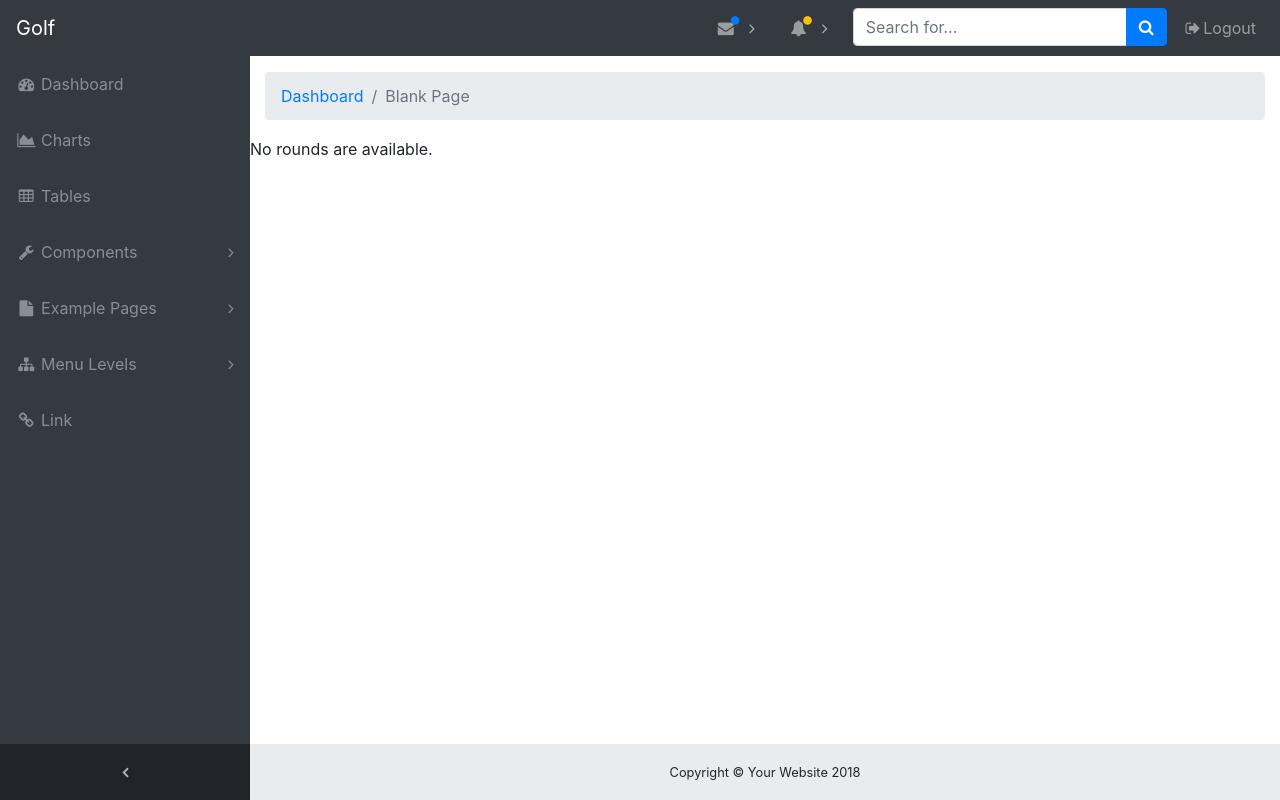
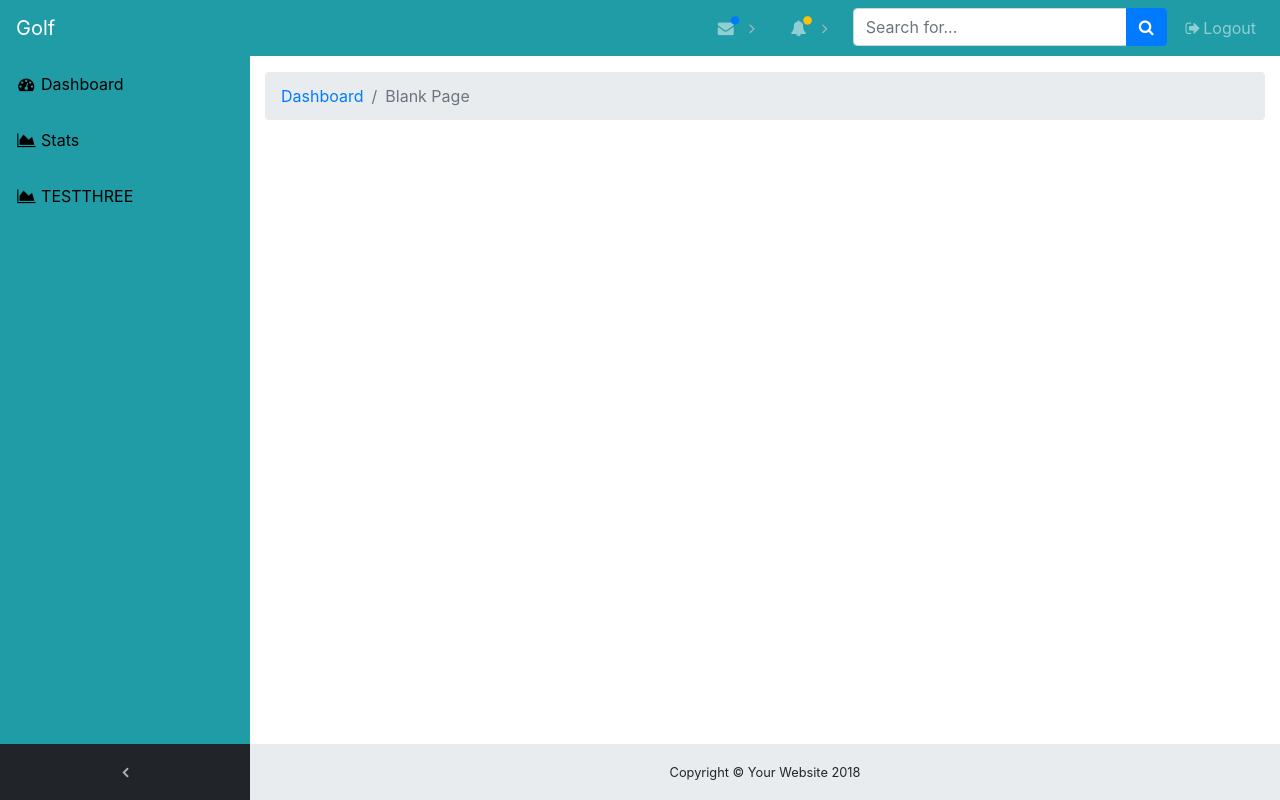
Before and after one commit to HunterProgram22/KudelaCorp, a Django app: page /Golf/ in a window 1280 px wide. Run offline with Django 3.2, Linux system fonts and the light colour scheme; the visitor is signed in with stand-in values (Sample User, id 1); data that the repository does not hold is empty; some libraries are stand-ins or nearby versions.

Commit message:
Continue working on templates.

```diff
--- a/Golf/templates/Golf/GolfBase.html
+++ b/Golf/templates/Golf/GolfBase.html
@@ -1,5 +1,41 @@
 {% extends 'KudelaCorp/AppBase.html' %}
 
-{% block title %}Testing TEST Again{% endblock %}
+{% block title %}Golf Home{% endblock %}
 
-{% block linkTest %}<a href="/test/">Test Page</a>{% endblock %}
+{% block style %}
+#mainNav.navbar-dark .navbar-collapse .navbar-sidenav {
+  background: #1f9ca6!important;
+}
+
+.bg-dark {
+  background-color: #1f9ca6!important;
+}
+
+#mainNav.navbar-dark .navbar-collapse .navbar-sidenav > .nav-item > .nav-link {
+    color: black!important;
+}
+{% endblock %}
+
+
+<!-- Navigation-->
+{% block navbar-brand-link %}<a class="navbar-brand" href="/Golf/">{% endblock %}
+{% block navbar-brand-title %}Golf{% endblock %}</a>
+
+{% block linkHTML %}<a href="Golf/test/">{% endblock %}
+{% block linkTest %}Test Page{% endblock %}
+
+{% block navbar-link-one %}<a class="nav-link" href="/Golf/">{% endblock %}
+{% block navbar-link-one-icon %}<i class="fa fa-fw fa-dashboard"></i>{% endblock %}
+{% block navbar-link-one-label %}Dashboard{% endblock %}
+
+{% block navbar-link-two %}<a class="nav-link" href="/Golf/Stats/">{% endblock %}
+{% block navbar-link-two-icon %}<i class="fa fa-fw fa-area-chart"></i>{% endblock %}
+{% block navbar-link-two-label %}Stats{% endblock %}
+
+{% block navbar-link-three %}<a class="nav-link" href="/Golf/Stats/">{% endblock %}
+{% block navbar-link-three-icon %}<i class="fa fa-fw fa-area-chart"></i>{% endblock %}
+{% block navbar-link-three-label %}TESTTHREE{% endblock %}
+
+{% block navbar-link-four %}{% endblock %}
+{% block navbar-link-four-icon %}{% endblock %}
+{% block navbar-link-four-label %}{% endblock %}
--- a/Golf/templates/Golf/index.html
+++ /dev/null
@@ -1,23 +0,0 @@
-{% extends 'KudelaCorp/AppBase.html' %}
-
-
-{% block linkTest %}Main Test Page{% endblock %}
-
-{% block content %}
-
-{% if latest_round_list %}
-    <ul>
-    {% for round in latest_round_list %}
-        <li><a href="/Golf/{{ round.id }}/">
-          {{ round.print_round }}</a></li>
-    {% endfor %}
-    </ul>
-{% else %}
-    <p>No rounds are available.</p>
-{% endif %}
-
-<script>
-
-</script>
-
-{% endblock %}
--- a/Golf/templates/Golf/test.html
+++ /dev/null
@@ -1,4 +0,0 @@
-{% extends 'Golf/index.html' %}
-
-
-{% block title %}Testing TEST{% endblock %}
--- a/Golf/views.py
+++ b/Golf/views.py
@@ -8,7 +8,7 @@ from .models import Round
 def index(request):
     latest_round_list = Round.objects.order_by('-date')[:5]
     context = {'latest_round_list': latest_round_list}
-    return render(request, 'Golf/index.html', context)
+    return render(request, 'Golf/GolfBase.html', context)
 
 def test(request):
     latest_round_list = Round.objects.order_by('-date')[:5]
--- a/KudelaCorp/templates/KudelaCorp/AppBase.html
+++ b/KudelaCorp/templates/KudelaCorp/AppBase.html
@@ -7,6 +7,7 @@
   <meta name="viewport" content="width=device-width, initial-scale=1, shrink-to-fit=no">
   <meta name="description" content="">
   <meta name="author" content="">
+
   <title>{% block title %}AppBase{% endblock %}</title>
 
   {% load static %}
@@ -17,104 +18,43 @@
   <link href="{% static '/vendor/font-awesome/css/font-awesome.min.css' %}" rel="stylesheet" type="text/css">
   <!-- Custom styles for this template-->
   <link href="{% static '/css/sb-admin.css' %}" rel="stylesheet">
+
+  <style>
+  {% block style %}{% endblock %}
+</style>
 </head>
 
 <body class="fixed-nav sticky-footer bg-dark" id="page-top">
   <!-- Navigation-->
   <nav class="navbar navbar-expand-lg navbar-dark bg-dark fixed-top" id="mainNav">
-    <a class="navbar-brand" href="index.html">Golf</a>
+    {% block navbar-brand-link %}<a class="navbar-brand" href="index.html">{% endblock %}{% block navbar-brand-title %}NavBar{% endblock %}</a>
     <button class="navbar-toggler navbar-toggler-right" type="button" data-toggle="collapse" data-target="#navbarResponsive" aria-controls="navbarResponsive" aria-expanded="false" aria-label="Toggle navigation">
       <span class="navbar-toggler-icon"></span>
     </button>
     <div class="collapse navbar-collapse" id="navbarResponsive">
       <ul class="navbar-nav navbar-sidenav" id="exampleAccordion">
         <li class="nav-item" data-toggle="tooltip" data-placement="right" title="Dashboard">
-          <a class="nav-link" href="index.html">
-            <i class="fa fa-fw fa-dashboard"></i>
-            <span class="nav-link-text">Dashboard</span>
+          {% block navbar-link-one %}<a class="nav-link" href="index.html">{% endblock %}
+            {% block navbar-link-one-icon %}<i class="fa fa-fw fa-dashboard"></i>{% endblock %}
+            <span class="nav-link-text">{% block navbar-link-one-label %}Dashboard{% endblock %}</span>
           </a>
         </li>
         <li class="nav-item" data-toggle="tooltip" data-placement="right" title="Charts">
-          <a class="nav-link" href="charts.html">
-            <i class="fa fa-fw fa-area-chart"></i>
-            <span class="nav-link-text">Charts</span>
+          {% block navbar-link-two %}<a class="nav-link" href="charts.html">{% endblock %}
+            {% block navbar-link-two-icon %}<i class="fa fa-fw fa-area-chart"></i>{% endblock %}
+            <span class="nav-link-text">{% block navbar-link-two-label %}Charts{% endblock %}</span>
           </a>
         </li>
         <li class="nav-item" data-toggle="tooltip" data-placement="right" title="Tables">
-          <a class="nav-link" href="tables.html">
-            <i class="fa fa-fw fa-table"></i>
-            <span class="nav-link-text">Tables</span>
+          {% block navbar-link-three %}<a class="nav-link" href="tables.html">{% endblock %}
+            {% block navbar-link-three-icon %}<i class="fa fa-fw fa-table"></i>{% endblock %}
+            <span class="nav-link-text">{% block navbar-link-three-label %}Tables{% endblock %}</span>
           </a>
         </li>
-        <li class="nav-item" data-toggle="tooltip" data-placement="right" title="Components">
-          <a class="nav-link nav-link-collapse collapsed" data-toggle="collapse" href="#collapseComponents" data-parent="#exampleAccordion">
-            <i class="fa fa-fw fa-wrench"></i>
-            <span class="nav-link-text">Components</span>
-          </a>
-          <ul class="sidenav-second-level collapse" id="collapseComponents">
-            <li>
-              <a href="navbar.html">Navbar</a>
-            </li>
-            <li>
-              <a href="cards.html">Cards</a>
-            </li>
-          </ul>
-        </li>
-        <li class="nav-item" data-toggle="tooltip" data-placement="right" title="Example Pages">
-          <a class="nav-link nav-link-collapse collapsed" data-toggle="collapse" href="#collapseExamplePages" data-parent="#exampleAccordion">
-            <i class="fa fa-fw fa-file"></i>
-            <span class="nav-link-text">Example Pages</span>
-          </a>
-          <ul class="sidenav-second-level collapse" id="collapseExamplePages">
-            <li>
-              <a href="login.html">Login Page</a>
-            </li>
-            <li>
-              <a href="register.html">Registration Page</a>
-            </li>
-            <li>
-              <a href="forgot-password.html">{% block linkTest %}Forgot Password Page{% endblock %}</a>
-            </li>
-            <li>
-              <a href="blank.html">Blank Page</a>
-            </li>
-          </ul>
-        </li>
-        <li class="nav-item" data-toggle="tooltip" data-placement="right" title="Menu Levels">
-          <a class="nav-link nav-link-collapse collapsed" data-toggle="collapse" href="#collapseMulti" data-parent="#exampleAccordion">
-            <i class="fa fa-fw fa-sitemap"></i>
-            <span class="nav-link-text">Menu Levels</span>
-          </a>
-          <ul class="sidenav-second-level collapse" id="collapseMulti">
-            <li>
-              <a href="#">Second Level Item</a>
-            </li>
-            <li>
-              <a href="#">Second Level Item</a>
-            </li>
-            <li>
-              <a href="#">Second Level Item</a>
-            </li>
-            <li>
-              <a class="nav-link-collapse collapsed" data-toggle="collapse" href="#collapseMulti2">Third Level</a>
-              <ul class="sidenav-third-level collapse" id="collapseMulti2">
-                <li>
-                  <a href="#">Third Level Item</a>
-                </li>
-                <li>
-                  <a href="#">Third Level Item</a>
-                </li>
-                <li>
-                  <a href="#">Third Level Item</a>
-                </li>
-              </ul>
-            </li>
-          </ul>
-        </li>
         <li class="nav-item" data-toggle="tooltip" data-placement="right" title="Link">
-          <a class="nav-link" href="#">
-            <i class="fa fa-fw fa-link"></i>
-            <span class="nav-link-text">Link</span>
+          {% block navbar-link-four %}<a class="nav-link" href="#">{% endblock %}
+            {% block navbar-link-four-icon %}<i class="fa fa-fw fa-link"></i>{% endblock %}
+            <span class="nav-link-text">{% block navbar-link-four-label %}Link{% endblock %}</span>
           </a>
         </li>
       </ul>
```
Also changed, not shown: Golf/templates/Golf/base.html (deleted, +0 -8 lines).
